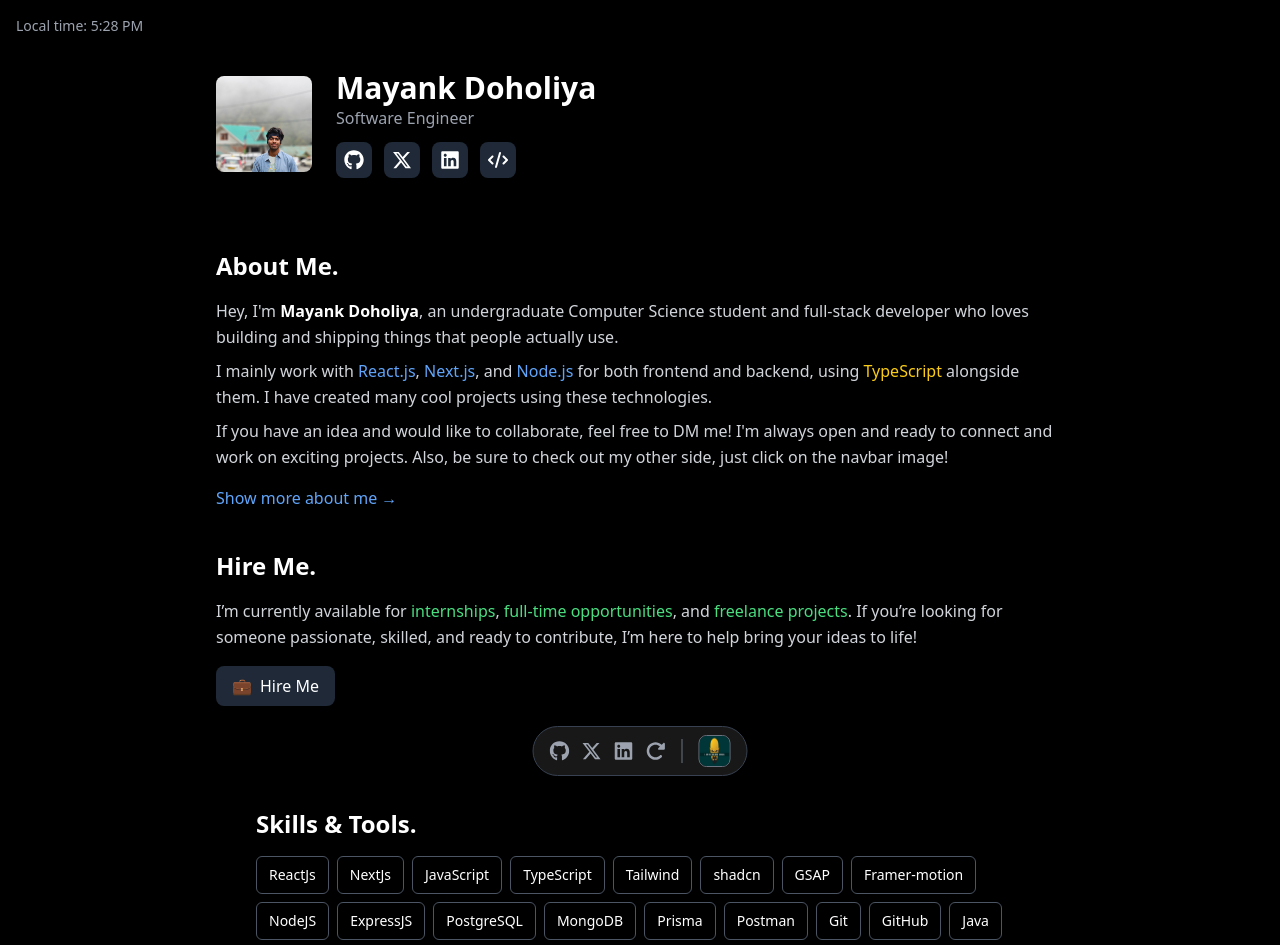
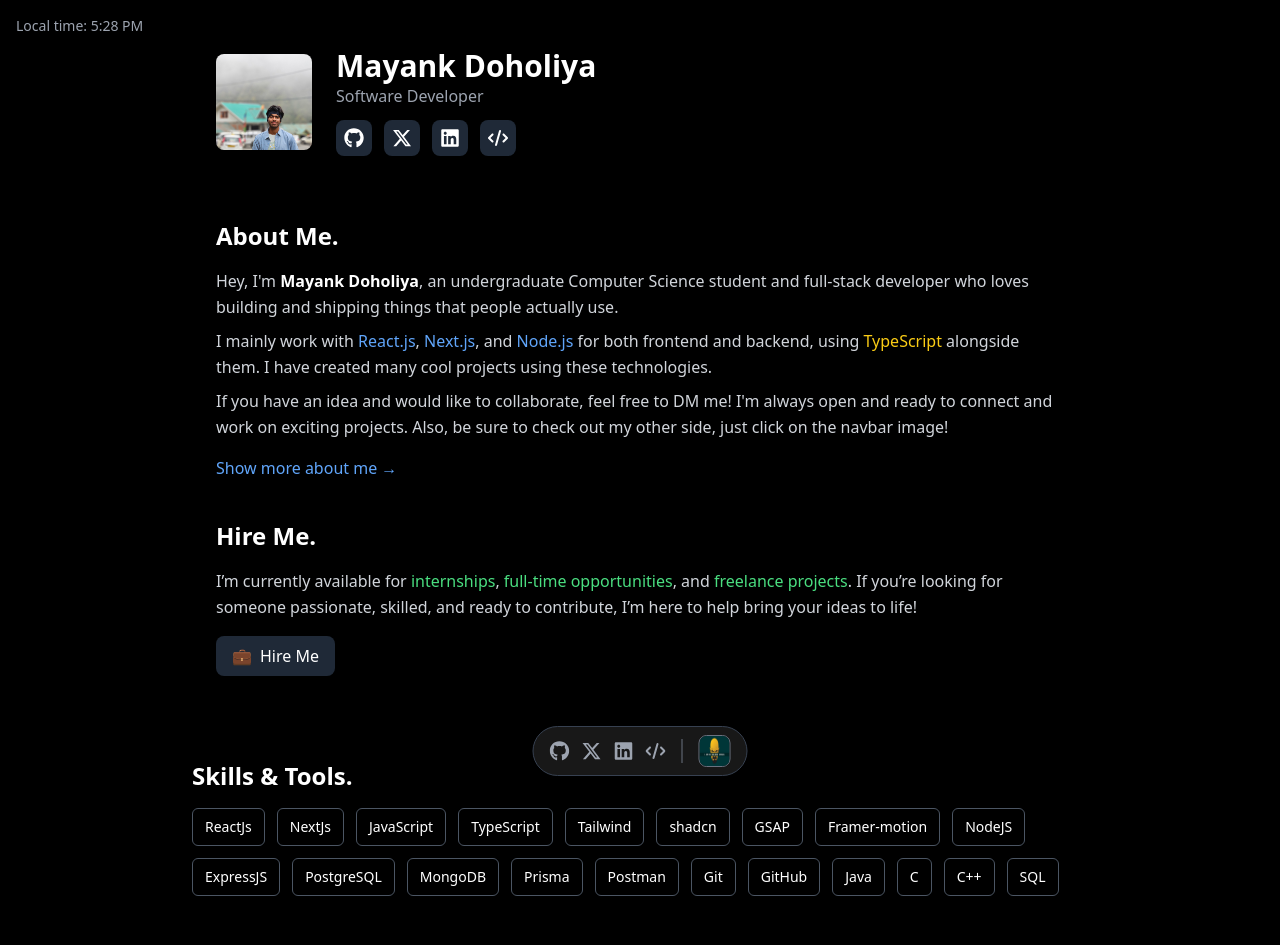
Before and after one commit to mayank543/My-portfolio, a React (Vite) app: page / in a window 1280 px wide. Shown: the top 945 px of the page. Built offline with nearby package versions, Linux system fonts and the light colour scheme.

Commit message:
adjustments and alignments

```diff
--- a/src/App.jsx
+++ b/src/App.jsx
@@ -1,37 +1,41 @@
 import { BrowserRouter as Router, Routes, Route } from "react-router-dom";
 import "./index.css";
-import 'tailwindcss/tailwind.css';
+import "tailwindcss/tailwind.css";
 
-import Header from './components/Header';
+import Header from "./components/Header";
 import SkillsSection from "./components/SkillsSection";
-import AboutMe from './components/AboutMe';
-import Projects from './components/Project';
+import AboutMe from "./components/AboutMe";
+import Projects from "./components/Project";
 import Footer from "./components/Footer";
 import FloatingBar from "./components/FloatingBar";
 import AlternatePage from "./pages/AlternatePage";
 import LiveClock from "./components/LiveClock";
+import PageContainer from "./components/PageContainer"; // ✅ FIXED path
 
 function App() {
   return (
     <Router>
       <div className="bg-black min-h-screen text-white flex flex-col">
-      <LiveClock/>
+        <LiveClock />
         <Routes>
-        {/* 🏠 Main Page (Includes Header) */}
-        <Route path="/" element={
-          <>
+          {/* 🏠 Main Page (Wrapped in PageContainer) */}
+          <Route
+            path="/"
+            element={
+              <PageContainer>
                 <Header />
                 <SkillsSection />
                 <Projects />
                 <Footer />
-          </>
-        } />
+              </PageContainer>
+            }
+          />
 
-        {/* 🎭 Alternate Page (No Header) */}
+          {/* 🎭 Alternate Page */}
           <Route path="/alternate" element={<AlternatePage />} />
         </Routes>
 
-      {/* Floating Bar Stays on All Pages */}
+        {/* Floating Bar (Visible on all pages) */}
         <FloatingBar />
       </div>
     </Router>
--- a/src/components/AboutMe.jsx
+++ b/src/components/AboutMe.jsx
@@ -4,7 +4,7 @@ function AboutMe() {
   const [showMore, setShowMore] = useState(false);
 
   return (
-    <section className="max-w-4xl mx-auto px-6 py-12 text-white">
+    <section className="max-w-4xl mx-auto px-6 pt-12 text-white">
       {/* About Me Title */}
       <h2 className="text-2xl font-bold mb-4">About Me.</h2>
 
@@ -47,7 +47,7 @@ function AboutMe() {
         {/* Hire Me Button */}
         <a
           href="mailto:mayankdoholiya.official@gmail.com"
-          className="mt-4 inline-flex items-center bg-gray-800 text-white px-4 py-2 rounded-lg hover:bg-gray-700">
+          className="mt-4 mb-20 inline-flex items-center bg-gray-800 text-white px-4 py-2 rounded-lg hover:bg-gray-700">
          <span className="mr-2">💼</span> Hire Me
          </a>
       </div>
--- a/src/components/FloatingBar.jsx
+++ b/src/components/FloatingBar.jsx
@@ -1,38 +1,71 @@
 import React from "react";
-import { FaGithub, FaXTwitter, FaLinkedin, FaMedium, FaRotateRight } from "react-icons/fa6";
-import { useNavigate } from "react-router-dom"; // Using React Router for navigation
+import {
+  FaGithub,
+  FaXTwitter,
+  FaLinkedin,
+  FaCode, // LeetCode icon
+} from "react-icons/fa6";
+import { useNavigate, useLocation } from "react-router-dom";
 
 function FloatingBar() {
   const navigate = useNavigate();
+  const location = useLocation();
+
+  const togglePage = () => {
+    if (location.pathname === "/alternate") {
+      navigate("/");
+    } else {
+      navigate("/alternate");
+    }
+  };
 
   return (
     <div className="fixed bottom-6 left-1/2 transform -translate-x-1/2 bg-[#181818] text-white px-4 py-2 rounded-full flex items-center gap-4 shadow-lg border border-gray-700">
       {/* Social Icons */}
       <div className="flex items-center gap-3 text-gray-400 text-xl">
-        <a href="https://github.com/mayank543" target="_blank" rel="noopener noreferrer" className="hover:text-white">
+        <a
+          href="https://github.com/mayank543"
+          target="_blank"
+          rel="noopener noreferrer"
+          className="hover:text-white"
+        >
           <FaGithub />
         </a>
-        <a href="https://x.com/d_mayank05" target="_blank" rel="noopener noreferrer" className="hover:text-white">
+        <a
+          href="https://x.com/d_mayank05"
+          target="_blank"
+          rel="noopener noreferrer"
+          className="hover:text-white"
+        >
           <FaXTwitter />
         </a>
-        <a href="https://www.linkedin.com/in/mayank-doholiya/" target="_blank" rel="noopener noreferrer" className="hover:text-white">
+        <a
+          href="https://www.linkedin.com/in/mayank-doholiya/"
+          target="_blank"
+          rel="noopener noreferrer"
+          className="hover:text-white"
+        >
           <FaLinkedin />
         </a>
-
-        <a href="/" className="hover:text-white">
-          <FaRotateRight />
+        <a
+          href="https://leetcode.com/u/may_nk_d_0504/"
+          target="_blank"
+          rel="noopener noreferrer"
+          className="hover:text-white"
+        >
+          <FaCode />
         </a>
       </div>
 
       {/* Vertical Divider */}
       <div className="h-6 w-[1px] bg-gray-500"></div>
 
-      {/* Profile Image (Click to switch personality) */}
+      {/* Profile Image (Toggle between home and alternate) */}
       <img
-        src="src/assets/WalterWhite.jpeg" // Change to your actual image path
+        src="src/assets/WalterWhite.jpeg" // Replace with actual path if different
         alt="Profile"
         className="w-8 h-8 rounded-lg cursor-pointer border border-gray-500"
-        onClick={() => navigate("/alternate")}
+        onClick={togglePage}
       />
     </div>
   );
--- a/src/components/Header.jsx
+++ b/src/components/Header.jsx
@@ -5,16 +5,16 @@ import AboutMe from "./AboutMe"; // Import AboutMe here
 
 function Header() {
   return (
-    <div className="h-screen bg-black text-white flex flex-col items-center justify-center">
+    <div className=" bg-black text-white flex flex-col items-center justify-center">
       {/* Profile Section */}
-      <div className="flex items-center p-6 rounded-lg w-full max-w-4xl">
+      <div className="flex items-center px-6 py-4 rounded-lg w-full max-w-4xl">
         {/* Profile Image */}
         <img src={Mayank2} alt="Profile" className="w-24 h-24 rounded-lg object-cover" />
 
         {/* Name & Title */}
         <div className="ml-6">
           <h1 className="text-3xl font-bold">Mayank Doholiya</h1>
-          <p className="text-gray-400">Software Engineer</p>
+          <p className="text-gray-400">Software Developer</p>
 
           {/* Social Icons */}
           <div className="flex space-x-3 mt-3">
--- a/src/components/Header2.jsx
+++ b/src/components/Header2.jsx
@@ -17,7 +17,7 @@ function Header2() {
         {/* Name & Title */}
         <div className="ml-6">
           <h1 className="text-3xl font-bold">Mayank Doholiya</h1>
-          <p className="text-gray-400 text-base mt-1">Software Engineer</p>
+          <p className="text-gray-400 text-base mt-1">Why so serious? Let the code break.</p>
 
           {/* Social Icons */}
           <div className="flex space-x-4 mt-3">
--- a/src/components/KnowMe.jsx
+++ b/src/components/KnowMe.jsx
@@ -2,7 +2,7 @@ import React from 'react';
 
 function KnowMe() {
   return (
-    <section className="max-w-4xl mx-auto px-6 py-12 text-white">
+    <section className="max-w-4xl mx-auto px-6 py-12 text-white ">
       {/* About Me Title */}
       <h2 className="text-2xl font-bold mb-4">Know Me.</h2>
 
--- /dev/null
+++ b/src/components/PageContainer.jsx
@@ -0,0 +1,12 @@
+// components/PageContainer.jsx
+import React from "react";
+
+const PageContainer = ({ children }) => {
+  return (
+    <div className="min-h-screen bg-black text-white">
+      <div className="max-w-5xl mx-auto px-4 py-8">{children}</div>
+    </div>
+  );
+};
+
+export default PageContainer;
--- a/src/components/SkillsSection.jsx
+++ b/src/components/SkillsSection.jsx
@@ -11,12 +11,12 @@ const skills = [
 
 const SkillsSection = () => {
   return (
-    <section className="bg-black text-white py-2 px-6  flex justify-center">
-      <div className="max-w-3xl w-full mx-auto">
+    <section className="bg-black text-white py-1 px-6 flex justify-center">
+      <div className="max-w-4xl w-full mx-auto">
         <h2 className="text-2xl font-bold mb-4 text-white text-left">
           Skills & Tools.
         </h2>
-        <div className="flex flex-wrap gap-2">
+        <div className="flex flex-wrap gap-3">
           {skills.map((skill, index) => (
             <span
               key={index}
--- a/src/pages/AlternatePage.jsx
+++ b/src/pages/AlternatePage.jsx
@@ -1,17 +1,18 @@
 import Header2 from "../components/Header2";
 import KnowMe from "../components/KnowMe";
-import Timeline from "../components/Timeline"
+import Timeline from "../components/Timeline";
 import Footer from "../components/Footer";
 import BookCarousel from "../components/BookCarousel";
+import PageContainer from "../components/PageContainer";
 
 export default function AlternatePage() {
   return (
-    <div>
-      <Header2/>
-      <KnowMe/>
-      <Timeline/>
-      <BookCarousel/>
-      <Footer/>
-    </div>
+    <PageContainer>
+      <Header2 />
+      <KnowMe />
+      <Timeline />
+      <BookCarousel />
+      <Footer />
+    </PageContainer>
   );
 }
```
Lines whose indentation alone changed are shown as unchanged.
